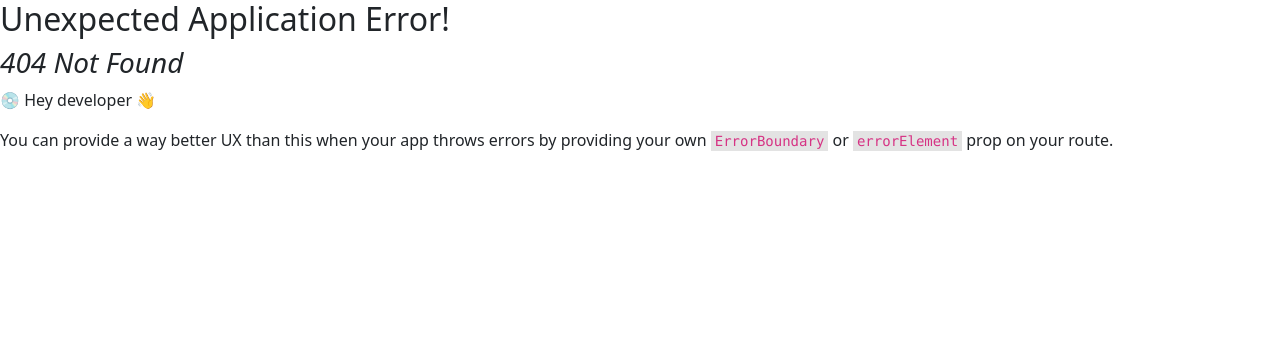
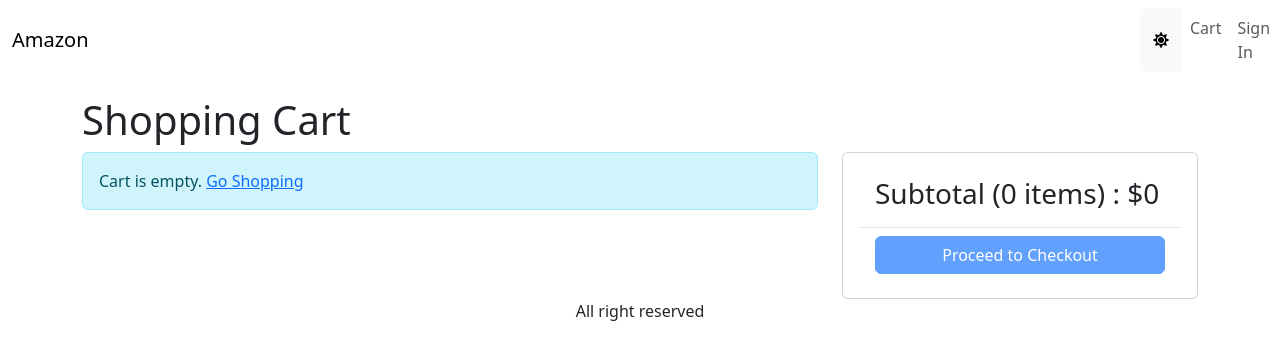
Before and after one commit to n1bil/ts-ecommerce, a React (Vite) app in the folder frontend/: page /cart in a window 1280 px wide. Before the commit this address had no page. Shown: the top 360 px of the page. Built offline with nearby package versions, Linux system fonts and the light colour scheme.

Commit message:
Create Cart Page

```diff
--- a/frontend/src/index.css
+++ b/frontend/src/index.css
@@ -18,3 +18,7 @@
 img.large {
   max-width: 100%;
 }
+
+img.thumbnail {
+  height: 80px;
+}
--- a/frontend/src/main.tsx
+++ b/frontend/src/main.tsx
@@ -11,12 +11,14 @@ import ProductPage from "./pages/ProductPage.tsx";
 import { ReactQueryDevtools } from "@tanstack/react-query-devtools";
 import Homepage from "./pages/Homepage.tsx";
 import { StoreProvider } from "./Store.tsx";
+import CartPage from "./pages/CartPage.tsx";
 
 const router = createBrowserRouter(
     createRoutesFromElements(
         <Route path="/" element={<App />}>
             <Route index={true} element={<Homepage />}></Route>
             <Route path="product/:slug" element={<ProductPage />} />
+            <Route path="cart" element={<CartPage />} />
         </Route>
     )
 );
--- /dev/null
+++ b/frontend/src/pages/CartPage.tsx
@@ -0,0 +1,110 @@
+import { useContext } from "react";
+import { Link, useNavigate } from "react-router-dom";
+import { Store } from "../Store";
+import { CartItem } from "../types/Cart";
+import { toast } from "react-toastify";
+import { Helmet } from "react-helmet-async";
+import { Button, Card, Col, ListGroup, Row } from "react-bootstrap";
+import MessageBox from "../components/MessageBox";
+
+const CartPage = () => {
+    const navigate = useNavigate();
+    const { state: { mode, cart: { cartItems } }, dispatch } = useContext(Store);
+
+    const updateCartHandler = (item: CartItem, quantity: number) => {
+        if (item.countInStock < quantity) {
+            toast.warn("Sorry. Product is out of stock");
+            return;
+        }
+        dispatch({
+            type: 'CART_ADD_ITEM',
+            payload: { ...item, quantity },
+        })
+    };
+
+    const checkoutHandler = () => {
+        navigate('/signin?redirect=/shipping')
+    }
+
+    return (
+        <div>
+            <Helmet>
+                <title>Shopping Cart</title>
+            </Helmet>
+            <h1>Shopping Cart</h1>
+            <Row>
+                <Col md={8}>
+                    {cartItems.length === 0 ? (
+                        <MessageBox>
+                            Cart is empty. <Link to='/'>Go Shopping</Link>
+                        </MessageBox>
+                    ) : (
+                        <ListGroup>
+                            {cartItems.map((item: CartItem) => (
+                                <ListGroup.Item key={item._id}>
+                                    <Row className="align-items-center">
+                                        <Col md={4}>
+                                            <img src={item.image} alt={item.image} className="img-fluid rounded thumbnail" />{' '}
+                                            <Link to={`/product/${item.slug}`}>{item.name}</Link>
+                                        </Col>
+                                        <Col md={3}>
+                                            <Button
+                                                onClick={() => updateCartHandler(item, item.quantity - 1)}
+                                                variant={mode}
+                                                disabled={item.quantity === 1}
+                                            >
+                                                <i className="fas fa-minus-circle"></i>
+                                            </Button>{' '}
+                                            <span>{item.quantity}</span>
+                                            <Button
+                                                variant={mode}
+                                                onClick={() => updateCartHandler(item, item.quantity + 1)}
+                                                disabled={item.quantity === item.countInStock}
+                                            >
+                                                <i className="fas fa-plus-circle"></i>
+                                            </Button>
+                                        </Col>
+                                        <Col md={3}>${item.price}</Col>
+                                        <Col md={2}>
+                                            <Button variant={mode}>
+                                                <i className="fas fa-trash"></i>
+                                            </Button>
+                                        </Col>
+                                    </Row>
+                                </ListGroup.Item>
+                            ))}
+                        </ListGroup>
+                    )}
+                </Col>
+                <Col md={4}>
+                    <Card>
+                        <Card.Body>
+                            <ListGroup variant="flush">
+                                <ListGroup.Item>
+                                    <h3>
+                                        Subtotal ({cartItems.reduce((a, c) => a + c.quantity, 0)}{' '} items) :
+                                        ${cartItems.reduce((a, c) => a + c.price * c.quantity, 0)}
+                                    </h3>
+                                </ListGroup.Item>
+                                <ListGroup.Item>
+                                    <div className="d-grid">
+                                        <Button
+                                            type="button"
+                                            variant="primary"
+                                            onClick={checkoutHandler}
+                                            disabled={cartItems.length === 0}
+                                        >
+                                            Proceed to Checkout
+                                        </Button>
+                                    </div>
+                                </ListGroup.Item>
+                            </ListGroup>
+                        </Card.Body>
+                    </Card>
+                </Col>
+            </Row>
+        </div>
+    );
+};
+
+export default CartPage;
```
